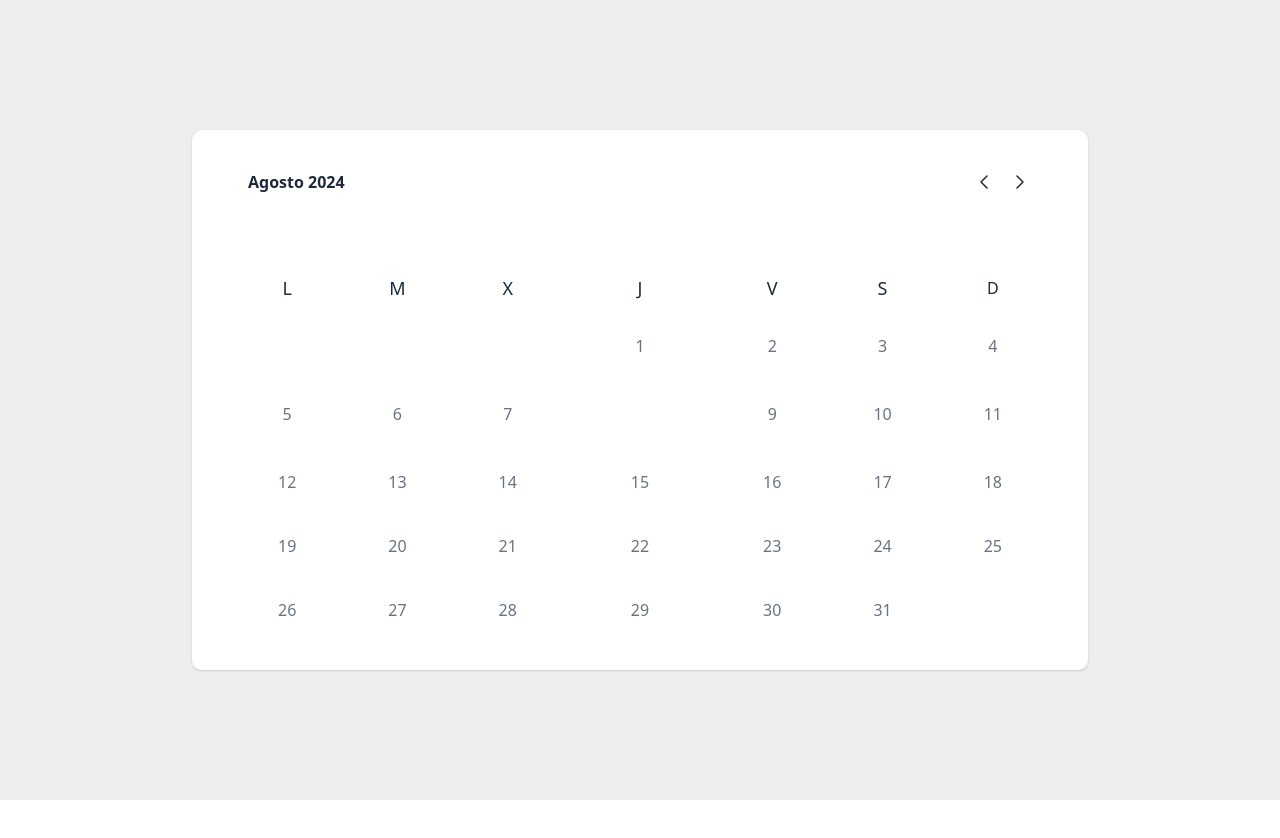
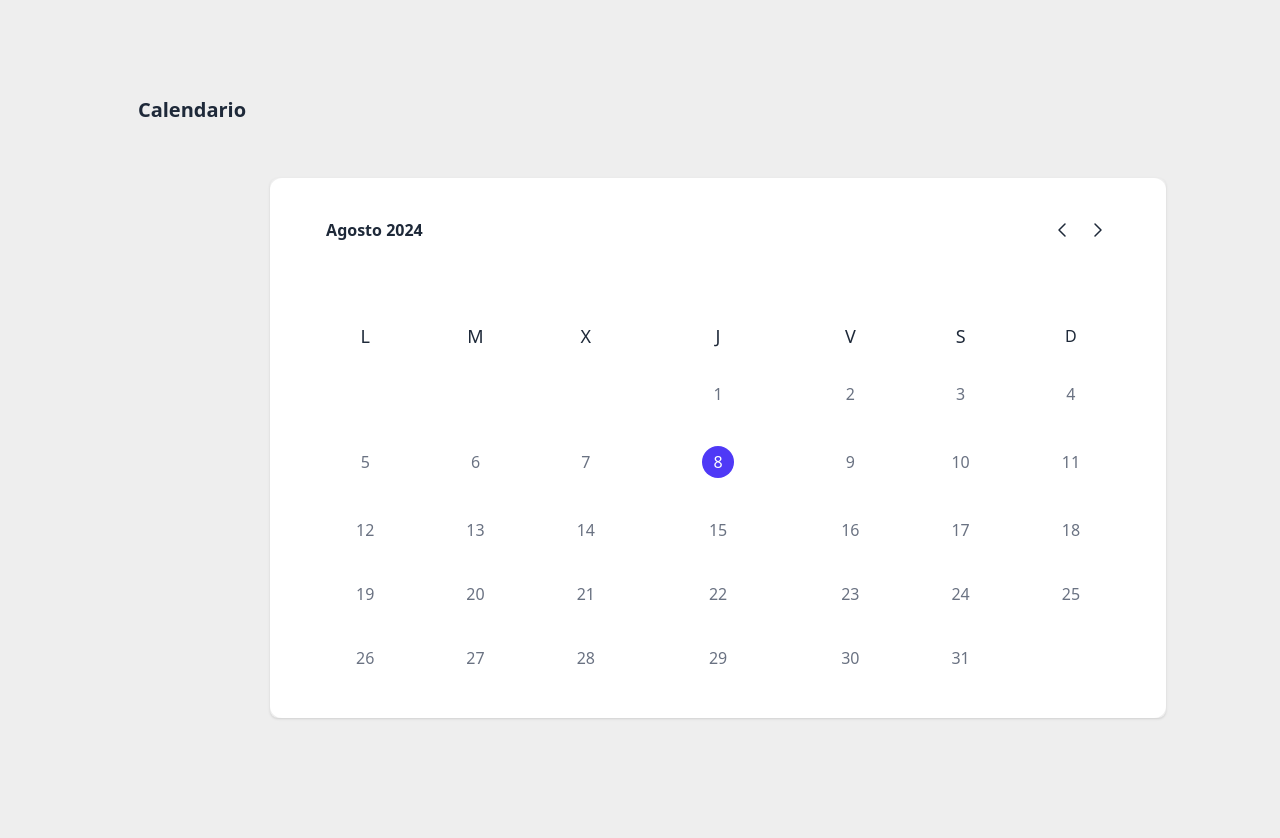
Before and after one commit to NoeG47/WebInterfaces, a website: page calendario.html in a window 1280 px wide. Before the commit the page ends 800 px from the top, so only its background shows below. Drawn offline with Linux system fonts and the light colour scheme; a web font is replaced by a local one.

Commit message:
calendar

```diff
--- a/calendario.html
+++ b/calendario.html
@@ -9,9 +9,14 @@
     <title>Calendario</title>
   </head>
   <body>
+
     <div
       class="bg-color flex items-center justify-center py-12 px-6 min-h-screen"
     >
+    <div class="bg-color flow-root items-center justify-center py-12 px-6 min-h-screen">
+      <h1 class="text-xl font-bold dark:text-gray-100 text-gray-800">Calendario</h1>
+    </div>
+
       <div class="max-w-4xl w-full shadow-sm rounded-lg overflow-hidden">
         <div class="p-10 bg-white dark:bg-gray-800 rounded-xl">
           <div class="px-4 flex items-center justify-between mb-8">
@@ -224,7 +229,7 @@
                         <a
                           role="link"
                           tabindex="0"
-                          class="focus:outline-none focus:ring-2 focus:ring-offset-2 focus:ring-indigo-700 focus:bg-indigo-500 hover:bg-indigo-500 text-base w-8 h-8 flex items-center justify-center font-medium text-white bg-indigo-00 rounded-full"
+                          class="focus:ring-2 focus:ring-offset-2 focus:ring-indigo-700 focus:bg-indigo-500 hover:bg-indigo-500 text-base w-8 h-8 flex items-center justify-center font-medium text-white bg-indigo-600 rounded-full"
                         >
                           8
                         </a>
--- a/css/index.css
+++ b/css/index.css
@@ -17,6 +17,4 @@
   --color-light-gray: #eeeeee;
   --color-light: #d9d9d9;
   --color-white: #ffffff;
-}
-
-/*# sourceMappingURL=index.css.map */
+}/*# sourceMappingURL=index.css.map */
```
Also changed, not shown: 1 other file.
